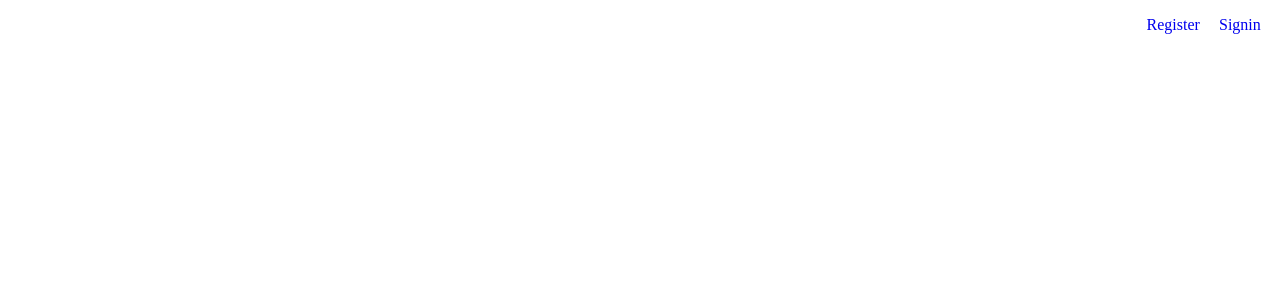
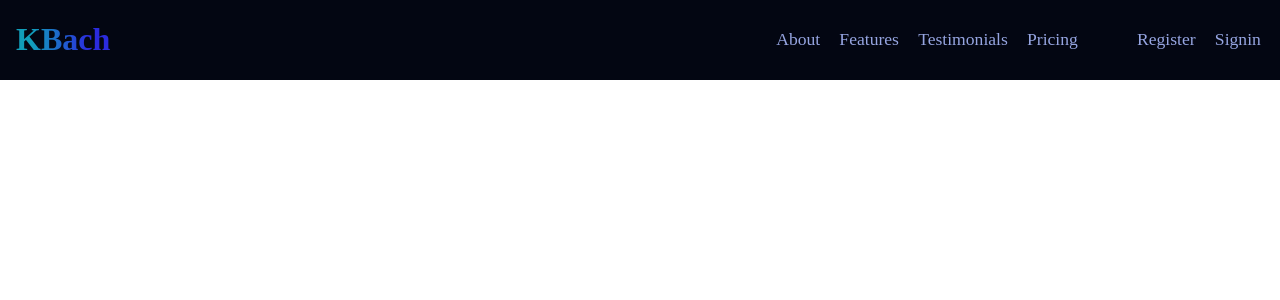
Before and after one commit to Trev-design/k_bach_stats, a Vue app in the folder client/: page /verify in a window 1280 px wide. Shown: the top 300 px of the page. Built offline with nearby package versions, Linux system fonts and the light colour scheme.

Commit message:
landing navbar styling

```diff
--- a/client/src/components/LandingNavbar.vue
+++ b/client/src/components/LandingNavbar.vue
@@ -1,5 +1,10 @@
 <template>
   <div class="navbar-container">
+    <h1 class="brand">KBach</h1>
+    <a href="#about" class="navlink">About</a>
+    <a href="#features" class="navlink">Features</a>
+    <a href="#testimonials" class="navlink">Testimonials</a>
+    <a href="#pricing" class="navlink">Pricing</a>
     <ul class="nav-items">
       <li><router-link class="navlink" to="/register">Register</router-link></li>
       <li><router-link class="navlink" to="/signin">Signin</router-link></li>
@@ -24,6 +29,7 @@ export default {
   display: flex;
   justify-content: end;
   align-items: center;
+  background-color: rgb(3, 6, 18);
 }
 
 .nav-items {
@@ -38,5 +44,30 @@ export default {
 .navlink {
   margin: 0 1.2rem 0 0;
   text-decoration: none;
+  font-size: 1.1rem;
+  color: rgb(150, 165, 225);
+  position: relative;
+  &::before {
+    content: '';
+    width: 100%;
+    bottom: -4px;
+    height: 2px;
+    background-color: rgb(110, 170, 250);
+    position: absolute;
+    transform: scale(0, 1);
+    transition: all 0.3s ease;
+  }
+
+  &:hover {&::before {transform: scale(1, 1);}}
+}
+
+.brand {
+  background: rgb(17,158,186);
+  background: linear-gradient(90deg, rgba(17,158,186,1) 16%, rgba(43,43,222,1) 78%);
+  background-clip: text;
+  -webkit-background-clip: text;
+  -webkit-text-fill-color: transparent;
+  margin-right: auto;
+  margin-left: 1rem;
 }
 </style>
```
